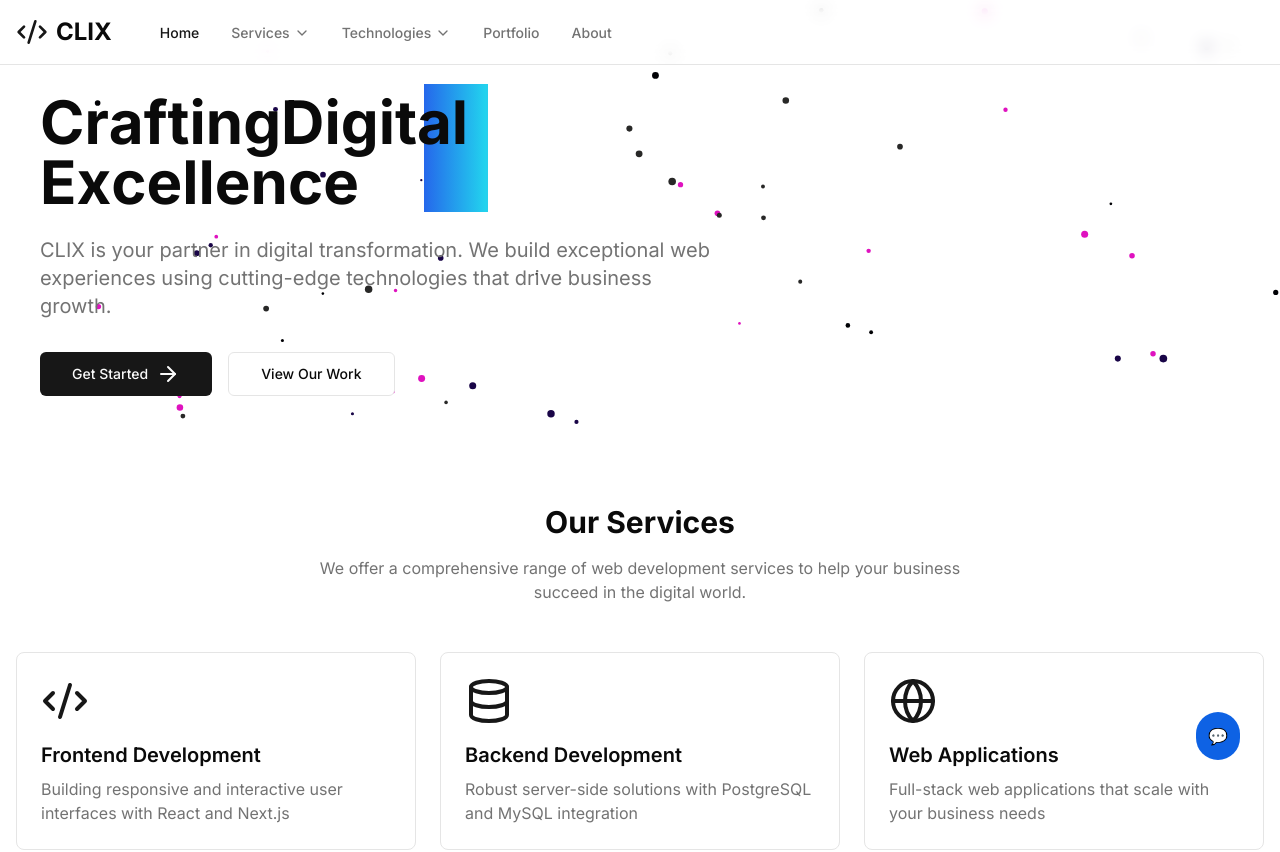
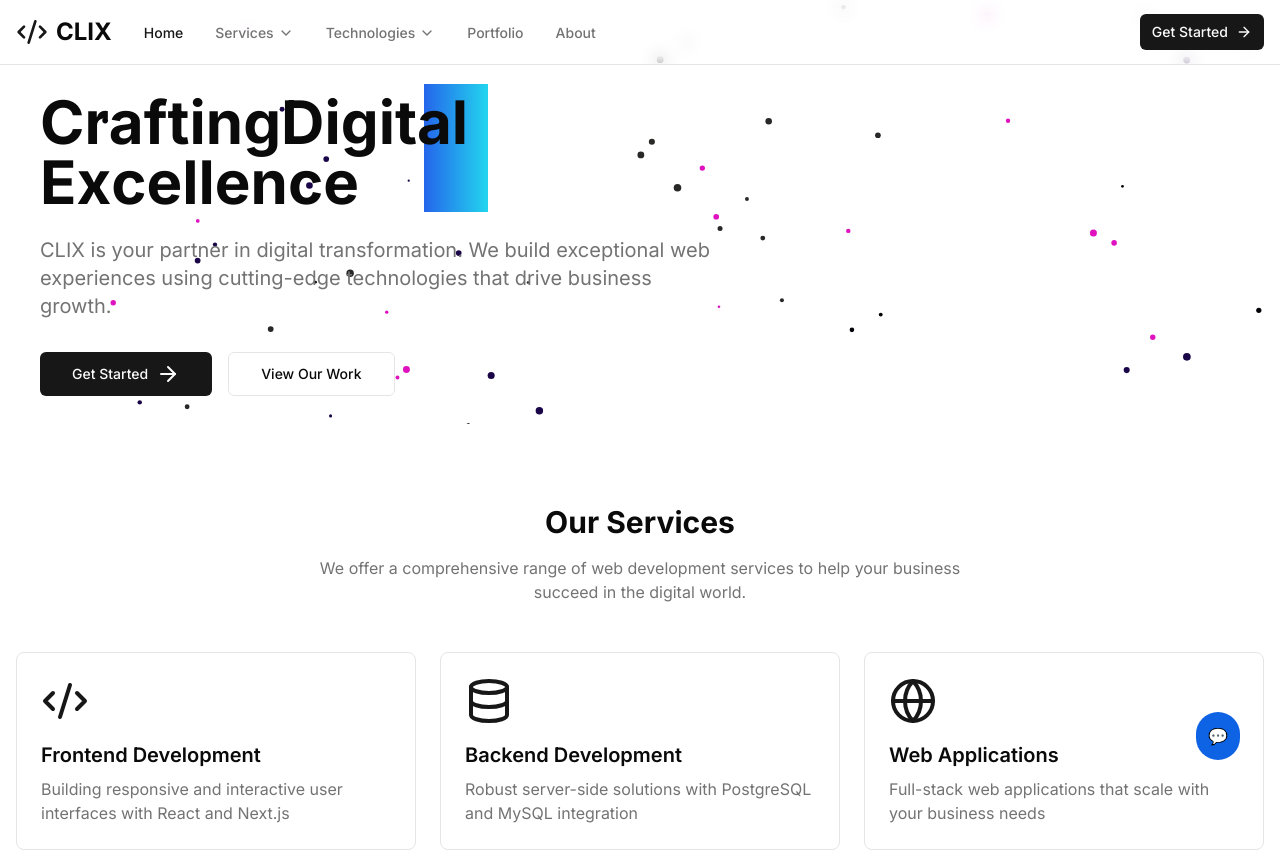
Before and after one commit to vladislavzaver91/clix-agency, a Next.js app: page / in a window 1280 px wide. Shown: the top 852 px of the page. Built offline with nearby package versions, Linux system fonts and the light colour scheme.

Commit message:
fix: updated navigation & home page

```diff
--- a/app/page.tsx
+++ b/app/page.tsx
@@ -3,7 +3,7 @@
 import AboutSection from '@/components/home/AboutSection'
 import HeroSection from '@/components/home/HeroSection'
 import ServicesSection from '@/components/home/ServicesSection'
-import TechStack from '@/components/home/TechStack'
+// import TechStack from '@/components/home/TechStack'
 
 import { RevealOnScroll } from '@/components/ui/reveal-on-scroll'
 
@@ -14,9 +14,9 @@ export default function Home() {
 			<RevealOnScroll>
 				<ServicesSection />
 			</RevealOnScroll>
-			<RevealOnScroll>
+			{/* <RevealOnScroll>
 				<TechStack />
-			</RevealOnScroll>
+			</RevealOnScroll> */}
 			<RevealOnScroll>
 				<AboutSection />
 			</RevealOnScroll>
--- a/components/layout/Navbar.tsx
+++ b/components/layout/Navbar.tsx
@@ -7,7 +7,13 @@ import useTechnologiesSubmenu, {
 	technologiesSubmenu,
 } from '@/hooks/use-technologies-submenu'
 import { motion } from 'framer-motion'
-import { ChevronDown, Code2, ExternalLink, Menu } from 'lucide-react'
+import {
+	ArrowRight,
+	ChevronDown,
+	Code2,
+	ExternalLink,
+	Menu,
+} from 'lucide-react'
 import Link from 'next/link'
 import { usePathname } from 'next/navigation'
 import { useState } from 'react'
@@ -51,7 +57,7 @@ export default function Navbar() {
 				</Link>
 
 				{/* Desktop Navigation */}
-				<div className='hidden md:flex items-baseline space-x-8 ml-12'>
+				<div className='hidden md:flex items-baseline space-x-8 mx-8'>
 					{navItems.map(item => (
 						<div key={item.href} className='relative'>
 							{item.hasSubmenu ? (
@@ -200,6 +206,14 @@ export default function Navbar() {
 					))}
 				</div>
 
+				<div className='max-[767px]:hidden ml-auto'>
+					<Button asChild size='sm'>
+						<Link href='/get-started'>
+							Get Started <ArrowRight size={16} className='ml-2' />
+						</Link>
+					</Button>
+				</div>
+
 				{/* Mobile Menu Button */}
 				<Button
 					variant='ghost'
@@ -332,6 +346,14 @@ export default function Navbar() {
 								)}
 							</div>
 						))}
+
+						<div className='md:hidden pl-4'>
+							<Button asChild size='sm' className='mt-8'>
+								<Link href='/get-started'>
+									Get Started <ArrowRight size={16} className='ml-2' />
+								</Link>
+							</Button>
+						</div>
 					</div>
 				</div>
 			)}
```
